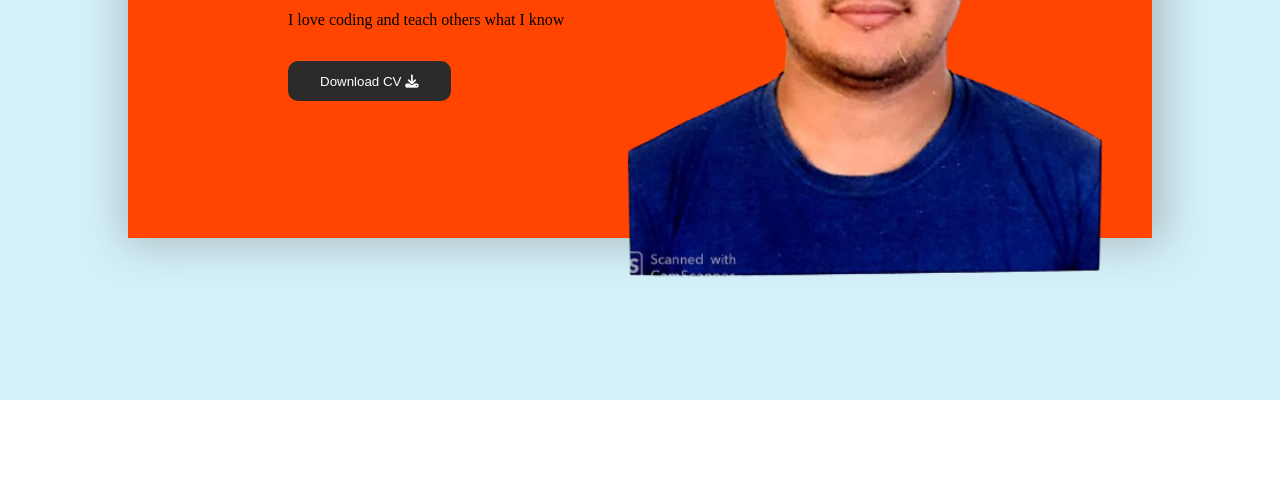
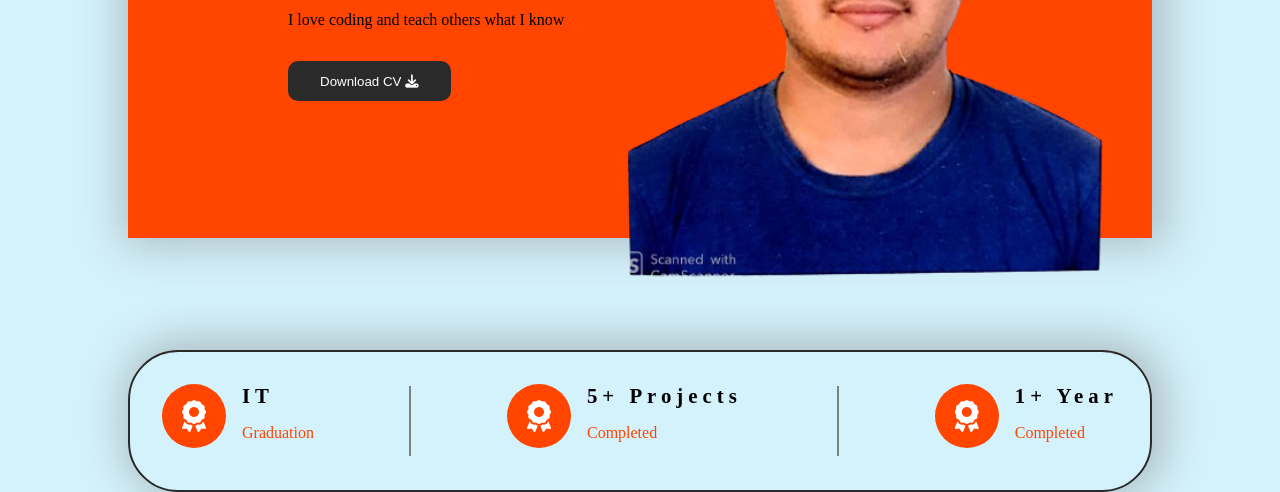
Before and after one commit to Shakyasubin/portfolio-website-project, a plain HTML site: page index.html in a window 1280 px wide. Shown: the part 400-892 px from the top of the page. Before the commit the page ends 800 px from the top, so only its background shows below. Drawn offline with Linux system fonts and the light colour scheme; a web font is replaced by a local one.

Commit message:
Added Banner section

```diff
--- a/index.html
+++ b/index.html
@@ -65,7 +65,39 @@
           </div>
         </div>
       </section>
+
       <!-- Banner Section -->
+      <section class="flex banner container">
+        <div class="flex info-content">
+          <div class="flex-center icon-container">
+            <i class="fa-solid fa-award"></i>
+          </div>
+          <div>
+            <span>IT</span>
+            <p>Graduation</p>
+          </div>
+        </div>
+        <div class="info-divider"></div>
+        <div class="flex info-content">
+          <div class="flex-center icon-container">
+            <i class="fa-solid fa-award"></i>
+          </div>
+          <div>
+            <span>5+ Projects</span>
+            <p>Completed</p>
+          </div>
+        </div>
+        <div class="info-divider"></div>
+        <div class="flex info-content">
+          <div class="flex-center icon-container">
+            <i class="fa-solid fa-award"></i>
+          </div>
+          <div>
+            <span>1+ Year</span>
+            <p>Completed</p>
+          </div>
+        </div>
+      </section>
       <!-- Skills Section -->
       <!-- Projects Section -->
       <!-- About Me Section -->
--- a/style.css
+++ b/style.css
@@ -6,6 +6,8 @@
   --dark-bg: var(--color-dark);
   --dark-text-color: white;
   --shadow: 4px -2px 40px 9px rgba(128, 128, 128, 0.464);
+  --border-color: var(--color-dark);
+  --dark-border-color: white;
 }
 html {
   /* scroll-behavior: smooth; */
@@ -30,7 +32,7 @@ body {
   gap: 1rem;
 }
 
-.flexcenter {
+.flex-center {
   display: flex;
   justify-content: center;
   align-items: center;
@@ -117,6 +119,7 @@ header .header {
 #darkMode:checked + .wrapper {
   --body-bg: var(--dark-bg);
   color: var(--dark-text-color);
+  --border-color: var(--dark-border-color);
 }
 #darkMode {
   display: none;
@@ -174,6 +177,41 @@ header .header {
 }
 
 /* <!-- Banner Section --> */
+.banner {
+  margin-top: 7rem;
+  border: 2px solid var(--border-color);
+  box-shadow: var(--shadow);
+  padding: 2rem;
+  border-radius: 50px;
+  justify-content: space-between;
+  flex-wrap: wrap;
+  align-items: center;
+}
+
+.info-divider {
+  background: grey;
+  width: 2px;
+  height: 70px;
+}
+
+.info-content .icon-container {
+  background: var(--color-orange);
+  width: 4rem;
+  height: 4rem;
+  border-radius: 50%;
+  font-size: 2rem;
+  color: white;
+}
+
+.info-content div span {
+  font-weight: bolder;
+  font-size: 1.3rem;
+  letter-spacing: 5px;
+}
+
+.info-content div p {
+  color: var(--color-orange);
+}
 /* <!-- Skills Section --> */
 /* <!-- Projects Section --> */
 /* <!-- About Me Section --> */
```
